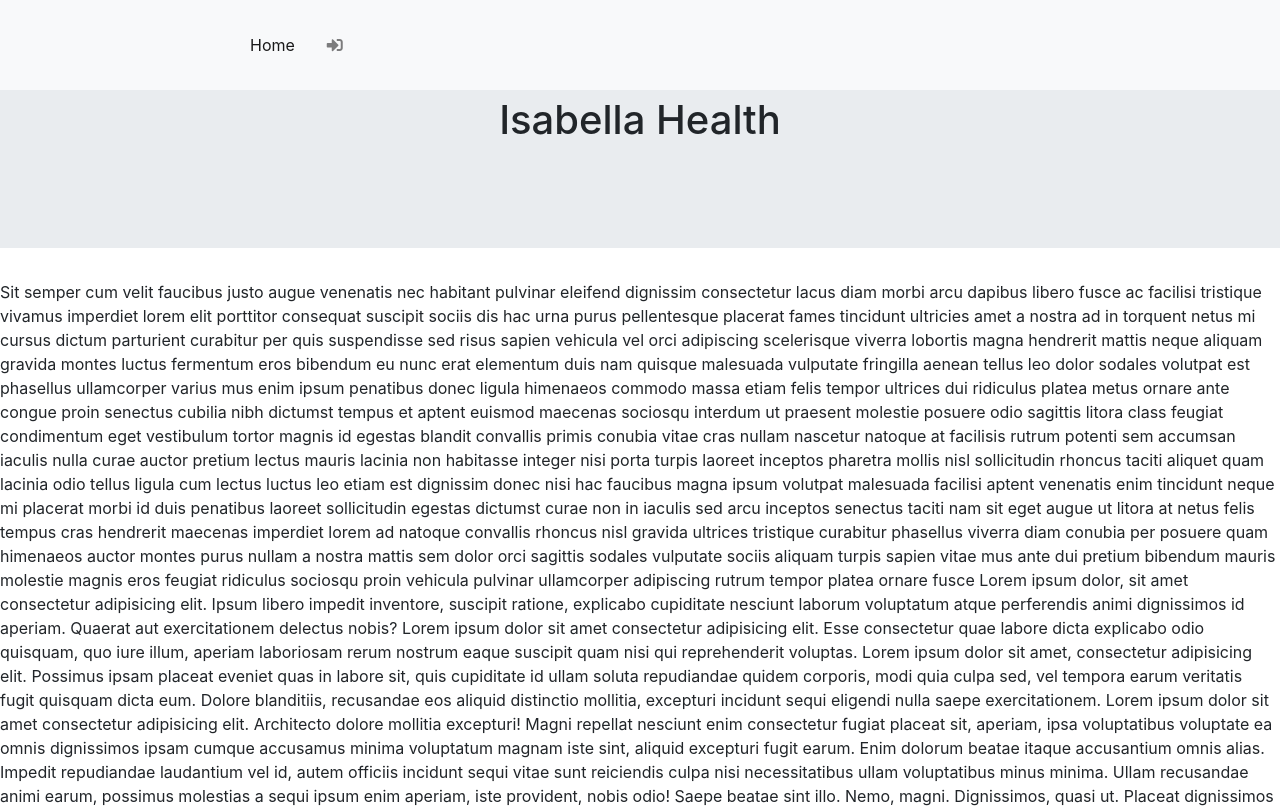
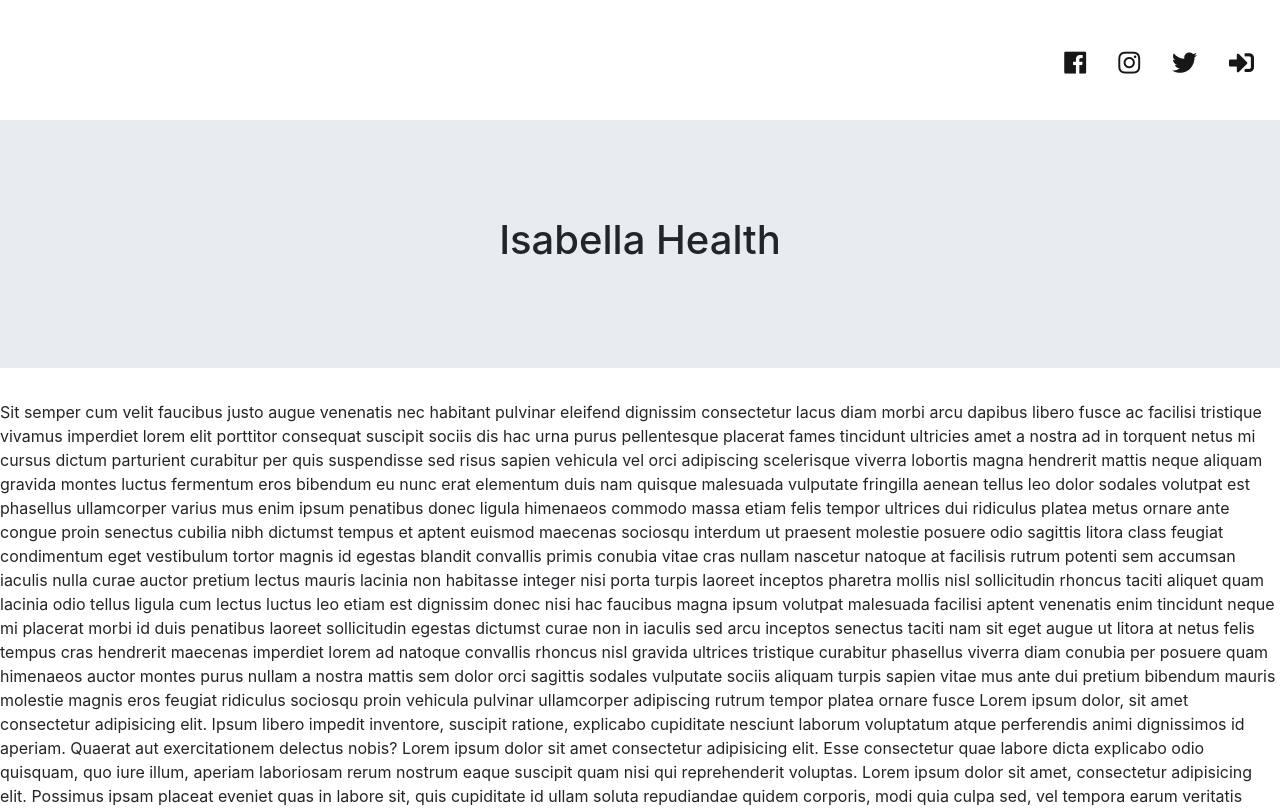
Before and after one commit to christopher-watson/Isabella-fitness-react, a React (Create React App) app in the folder client/: page / in a window 1280 px wide. Shown: the top 808 px of the page. Built offline with nearby package versions, Linux system fonts and the light colour scheme; no server answers; the HTML template or start-up script is replaced by a standard one; a web font is replaced by a local one.

Commit message:
header css

```diff
--- /dev/null
+++ b/client/src/App.css
@@ -0,0 +1,130 @@
+ /* main */
+ :root {
+  --grey: #6C757C;
+  --red: #FC0D1C;
+  --black: #161718;
+  --opaque: #16171880;
+  --white: #FFFFFF;
+}
+
+html {
+  box-sizing: border-box;
+}
+
+/* body {
+  margin: 0 20px 0 0;
+  background: white;
+  font-family: 'Open Sans', sans-serif;
+  font-size: 15px;
+  color: black;
+} */
+
+ul {
+  padding: 0;
+  list-style-type: none;
+}
+
+a {
+  text-decoration: none;
+  color: var(--black);
+}
+
+a:hover{
+  color: var(--opaque);
+}
+
+
+/* grid  */
+#root {
+  display: grid;
+  grid-template-columns: 1fr;
+  grid-template-rows: repeat(2, min-content);
+  grid-template-areas:
+   "nav"
+   "body";
+}
+
+.nav-bar {
+  grid-area: nav;
+  display: grid;
+  grid-template-columns: min-content 1fr min-content;
+  grid-template-rows: min-content;
+  grid-template-areas:
+    "logo . icons";
+  position: fixed;
+  width: 100%;
+  z-index: 5;
+  padding: 10px;
+}
+
+.logo-div{
+  grid-area: logo;
+  margin: auto;
+  padding: 20px 0 20px 10px;
+}
+
+.icon-div {
+  grid-area: icons;
+  margin: auto;
+  font-size: 25px;
+  padding-top: 20px;
+}
+
+.icon-ul{
+  display: inline-flex;
+}
+
+.body{
+  grid-area: body;
+  display: grid;
+  margin-top: 100px;
+}
+
+@media only screen and (max-width: 1370px) {
+  #root {
+    display: grid;
+    grid-template-columns: 1fr;
+    grid-template-rows: repeat(2, min-content);
+    grid-template-areas:
+     "nav"
+     "body";
+  }
+
+  .nav-bar {
+    padding: 10px;
+  }
+
+  .body{
+    margin-top: 120px;
+  }
+}
+
+@media only screen and (max-width: 420px) {
+  #root {
+    display: grid;
+    grid-template-columns: 1fr;
+    grid-template-areas:
+     "nav"
+     "body";
+  }
+
+  .nav-bar {
+    display: grid;
+    grid-template-columns: 1fr;
+    grid-template-areas:
+      "logo . icons";
+  }
+
+  .logo-div{
+    margin: auto 0;
+    padding: 5px 0 0 0;
+  }
+
+  #logo{
+    width: 150px !important;
+  }
+
+  .icon-item{
+    margin: -10px;
+  }
+}
--- a/client/src/App.js
+++ b/client/src/App.js
@@ -5,10 +5,11 @@ import Home from "./containers/Home";
 import Clients from "./containers/Clients";
 import Login from "./containers/Login";
 import Logout from "./containers/Logout";
+import "./App.css";
 
 const App = () => (
   <Router>
-    <div>
+    <div className='wrapper'>
       <Navbar />
       <Switch>
         <Route exact path="/" component={Home} />
--- a/client/src/components/Form/Form.js
+++ b/client/src/components/Form/Form.js
@@ -120,6 +120,7 @@ export default class Form extends React.Component {
         }
         this.validateForm();
         break;
+
       default:
         break;
     }
@@ -167,7 +168,7 @@ export default class Form extends React.Component {
                 className="form-control"
                 id="phone"
                 name="phone"
-                value={this.state.phone.toString()}
+                value={this.state.phone}
                 onChange={this.handleInputChange}
                 placeholder="555-555-5555"
                 onBlur={() => this.validateField('phone', this.state.phone)}
--- a/client/src/components/Navbar/Navbar.js
+++ b/client/src/components/Navbar/Navbar.js
@@ -6,11 +6,6 @@ import { fadeIn } from 'react-animations';
 import API from '../../utils/API'
 
 const styles = {
-  navStyle: {
-    position: 'fixed',
-    width: '100%',
-    zIndex: 5
-  },
   hiddenLogo: {
     width: 200,
     marginLeft: 10,
@@ -21,7 +16,17 @@ const styles = {
     animationName: Radium.keyframes(fadeIn, 'fadeIn'),
     width: 200,
     marginLeft: 10
+  },
+  hideBackground: {
+    background: 'none'
+  },
+  displayBackground: {
+    backgroundColor: 'blue',
+    WebkitTransition: 'background-color 1000ms linear',
+    msTransition: 'background-color 1000ms linear',
+    transition: 'background-color 1000ms linear'
   }
+
 }
 
 class Navbar extends Component {
@@ -63,21 +68,25 @@ class Navbar extends Component {
 
   render () {
     return (
-      <nav className="navbar navbar-expand-lg navbar-light bg-light" style={styles.navStyle}>
-        <NavLink className="navbar-brand" to="/">
+      <nav className="nav-bar"
+      style={ this.state.logoHide ? styles.hideBackground : styles.displayBackground }>
+        <NavLink className="logo-div" to="/">
           <StyleRoot>
             <img
               src={logo}
+              id="logo"
               alt="Isabella"
               style={ this.state.logoHide ? styles.hiddenLogo : styles.displayLogo }/>
           </StyleRoot>
         </NavLink>
-        <div className="collapse navbar-collapse" id="navbarNav" style={styles.navIcons}>
-          <ul className="navbar-nav">
-            <li className="nav-item">
-              <NavLink className="nav-link" to="/">Home</NavLink>
-            </li>
-            <li className="nav-item">
+        <div className="icon-div" style={styles.navIcons}>
+          <ul className="icon-ul">
+            {/* <li className="nav-item">
+              <NavLink className="nav-link" to="/">
+              <span title="Home"><i className="fas fa-home" alt="home"></i></span>
+              </NavLink>
+            </li> */}
+            <li className="icon-item">
               <NavLink className="nav-link" to="/clients">
                 {
                   this.state.isLoggedIn
@@ -86,7 +95,22 @@ class Navbar extends Component {
                 }
               </NavLink>
             </li>
-            <li className="nav-item">
+            <li className="icon-item">
+              <a className="nav-link" href='https://www.facebook.com/IsabellaFitness/' target="_blank" rel="noopener noreferrer">
+              <span title="Facebook"><i className="fab fa-facebook" alt="facebook"></i></span>
+              </a>
+            </li>
+            <li className="icon-item">
+              <a className="nav-link" href='https://www.instagram.com/isabella_fitness_/' target="_blank" rel="noopener noreferrer">
+              <span title="Instagram"><i className="fab fa-instagram" alt="instagram"></i></span>
+              </a>
+            </li>
+            <li className="icon-item">
+              <a className="nav-link" href='https://twitter.com/IsabellaFitness' target="_blank" rel="noopener noreferrer">
+              <span title="Twitter"><i className="fab fa-twitter" alt="twitter"></i></span>
+              </a>
+            </li>
+            <li className="icon-item">
               <NavLink className="nav-link" to={this.state.isLoggedIn ? "/logout" : "/login"}>
                 {
                   this.state.isLoggedIn
--- a/client/src/containers/Clients.js
+++ b/client/src/containers/Clients.js
@@ -46,7 +46,7 @@ class Clients extends Component {
     }
 
     return (
-      <div>
+      <div className="body">
         <div className="jumbotron jumbotron-fluid py-5">
           <div className="row align-items-center justify-content-center my-5">
             <h1>Client Responses</h1>
--- a/client/src/containers/Home.js
+++ b/client/src/containers/Home.js
@@ -26,7 +26,7 @@ class Home extends Component {
 
   render() {
     return (
-      <div>
+      <div className="body">
         <div className="jumbotron jumbotron-fluid py-5">
           <div className="row align-items-center justify-content-center my-5">
             <h1>Isabella Health</h1>
--- a/client/src/containers/Login.js
+++ b/client/src/containers/Login.js
@@ -4,8 +4,8 @@ import API from "../utils/API";
 class Login extends Component {
   state = {
     isLoggedIn: true,
-    username: "",
-    password: "",
+    username: '',
+    password: '',
     error: false
   }
 
@@ -21,7 +21,7 @@ class Login extends Component {
       }))
       .catch(err => {
         console.log(err);
-        this.setState({isLoggedIn: false})
+        this.setState({ isLoggedIn: false })
       })
   }
 
@@ -57,7 +57,7 @@ class Login extends Component {
 
   render() {
     return (
-      <div>
+      <div className="body">
         <div className="jumbotron jumbotron-fluid py-5">
           <div className="row align-items-center justify-content-center my-5">
             <h1>Admin Login</h1>
@@ -101,4 +101,4 @@ class Login extends Component {
   }
 }
 
-  export default Login;
+export default Login;
```
